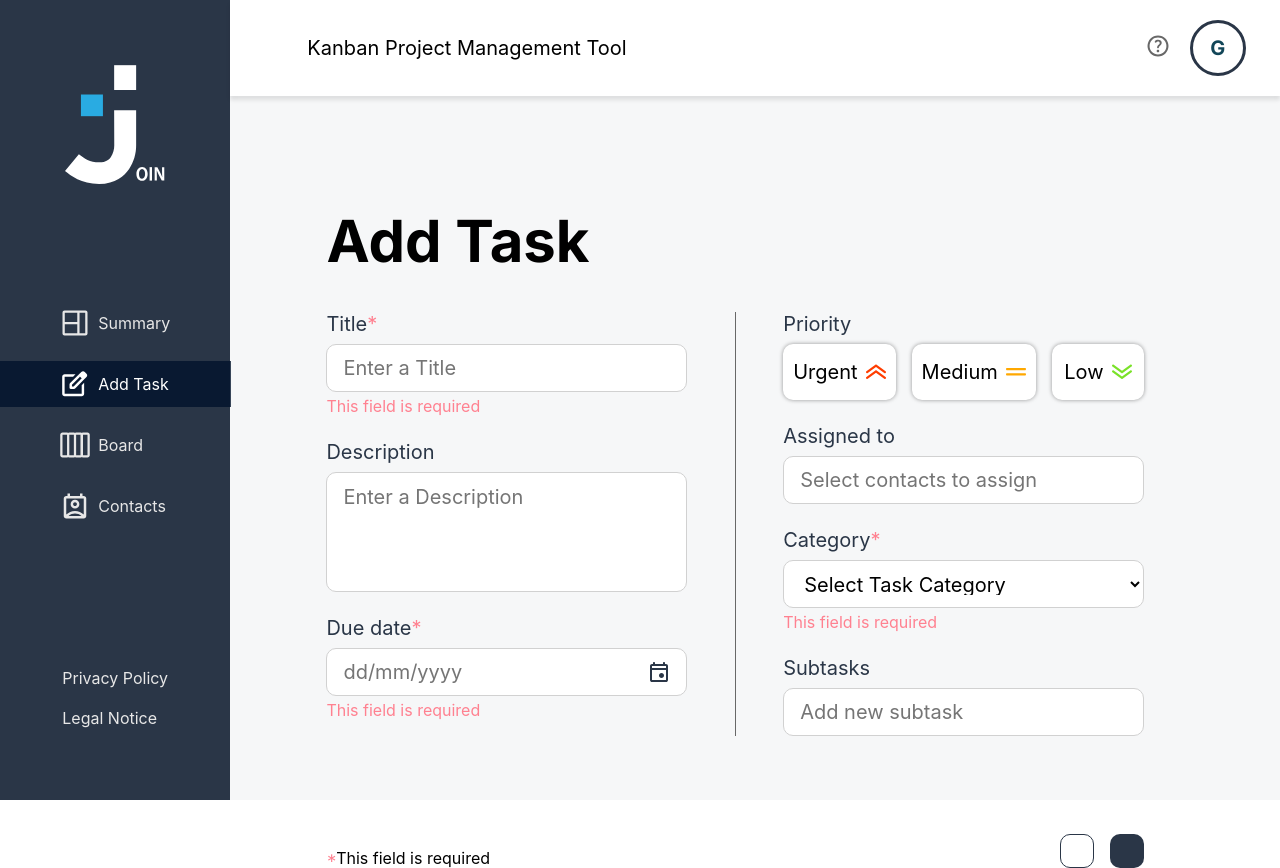
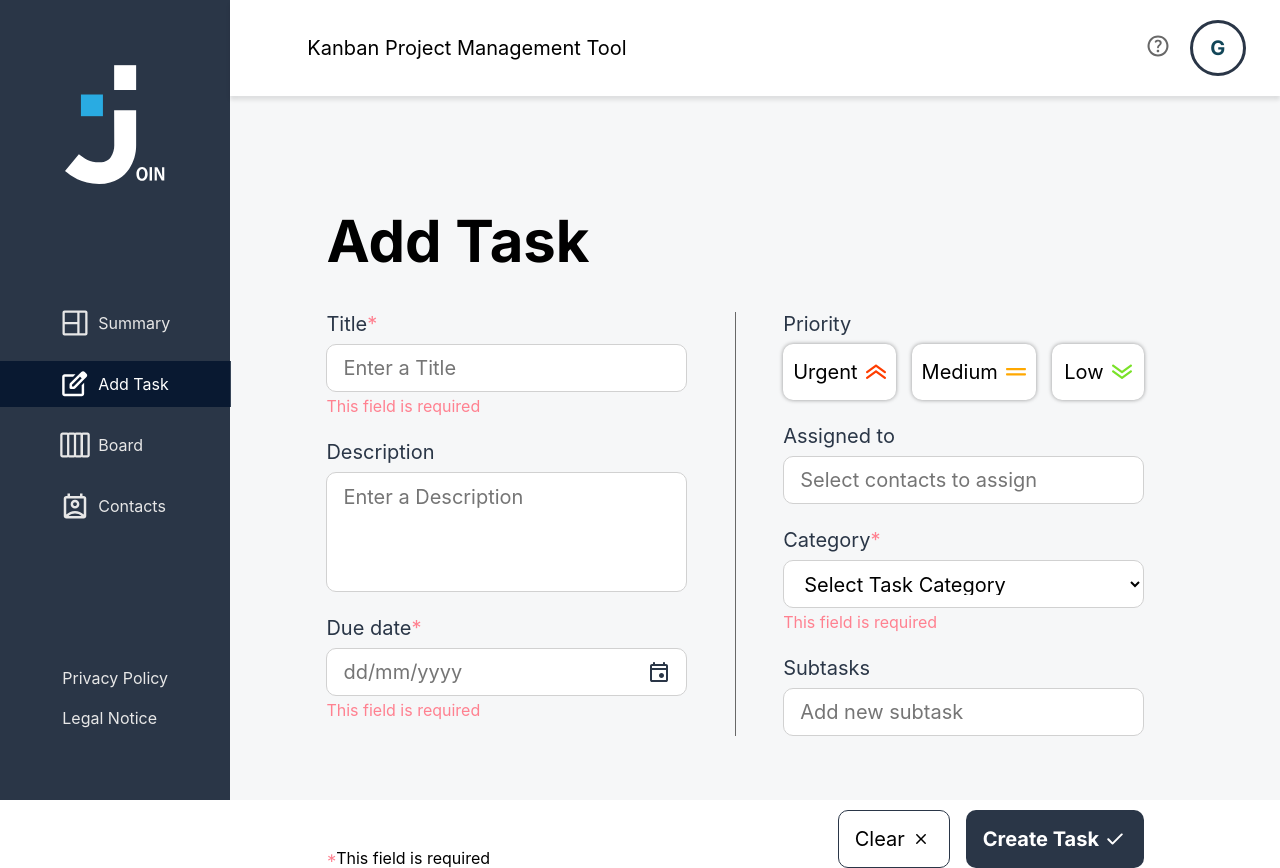
Before and after one commit to AnastasiaRoberz/join, an Angular app: page /add-task in a window 1280 px wide. Built offline with nearby package versions, Linux system fonts and the light colour scheme; a web font is replaced by a local one.

Commit message:
refactor: adjusted btn-comp in add-task after merge

```diff
--- a/src/app/features/main/add-task/add-task.html
+++ b/src/app/features/main/add-task/add-task.html
@@ -84,8 +84,8 @@
     <div class="task-footer">
       <span><span class="required">*</span>This field is required</span>
       <div class="task-footer__buttons">
-        <button appBtn preset="secondary" inputLabel="Clear" inputIcon="cancel"></button>
-        <button appBtn preset="primary" inputLabel="Create Task" inputIcon="check"></button>
+        <button appBtn preset="secondary" label="Clear" icon="cancel"></button>
+        <button appBtn preset="primary" label="Create Task" icon="check"></button>
       </div>
     </div>
   </form>
```
